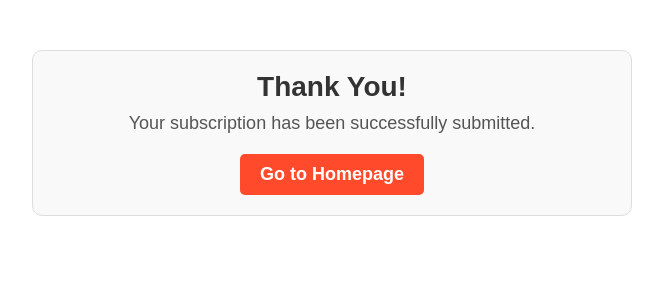
After one commit to arshamir/open-classroom-hub, a PHP site: page /thankyou.php in a window 1280 px wide. The commit adds this page. Shown: the top 300 px of the page, without its empty margins (308-971 px from the left). Run offline with PHP 8.4, Linux system fonts and the light colour scheme.

Commit message:
updated style.css

```diff
--- a/style.css
+++ b/style.css
@@ -168,3 +168,39 @@
     border-radius: 5px;
     font-size: 16px;
 }
+/* Thank You Page Styles */
+.thankyou-container {
+    max-width: 600px;
+    margin: 50px auto;
+    padding: 20px;
+    border: 1px solid #ddd;
+    border-radius: 10px;
+    background: #f9f9f9;
+    text-align: center;
+}
+
+.thankyou-container h1 {
+    font-size: 28px;
+    color: #333;
+    margin-bottom: 10px;
+}
+
+.thankyou-container p {
+    font-size: 18px;
+    color: #555;
+    margin-bottom: 20px;
+}
+
+.cta-btn {
+    display: inline-block;
+    padding: 10px 20px;
+    font-size: 18px;
+    color: white;
+    background: #ff4b2b;
+    text-decoration: none;
+    border-radius: 5px;
+}
+
+.cta-btn:hover {
+    background: #e03e20;
+}
--- /dev/null
+++ b/thankyou.php
@@ -0,0 +1,16 @@
+<!DOCTYPE html>
+<html lang="en">
+<head>
+    <meta charset="UTF-8">
+    <meta name="viewport" content="width=device-width, initial-scale=1.0">
+    <title>Thank You</title>
+    <link rel="stylesheet" href="style.css"> <!-- Link to external CSS -->
+</head>
+<body>
+    <div class="thankyou-container">
+        <h1>Thank You!</h1>
+        <p>Your subscription has been successfully submitted.</p>
+        <a href="index.php" class="cta-btn">Go to Homepage</a>
+    </div>
+</body>
+</html>
```
